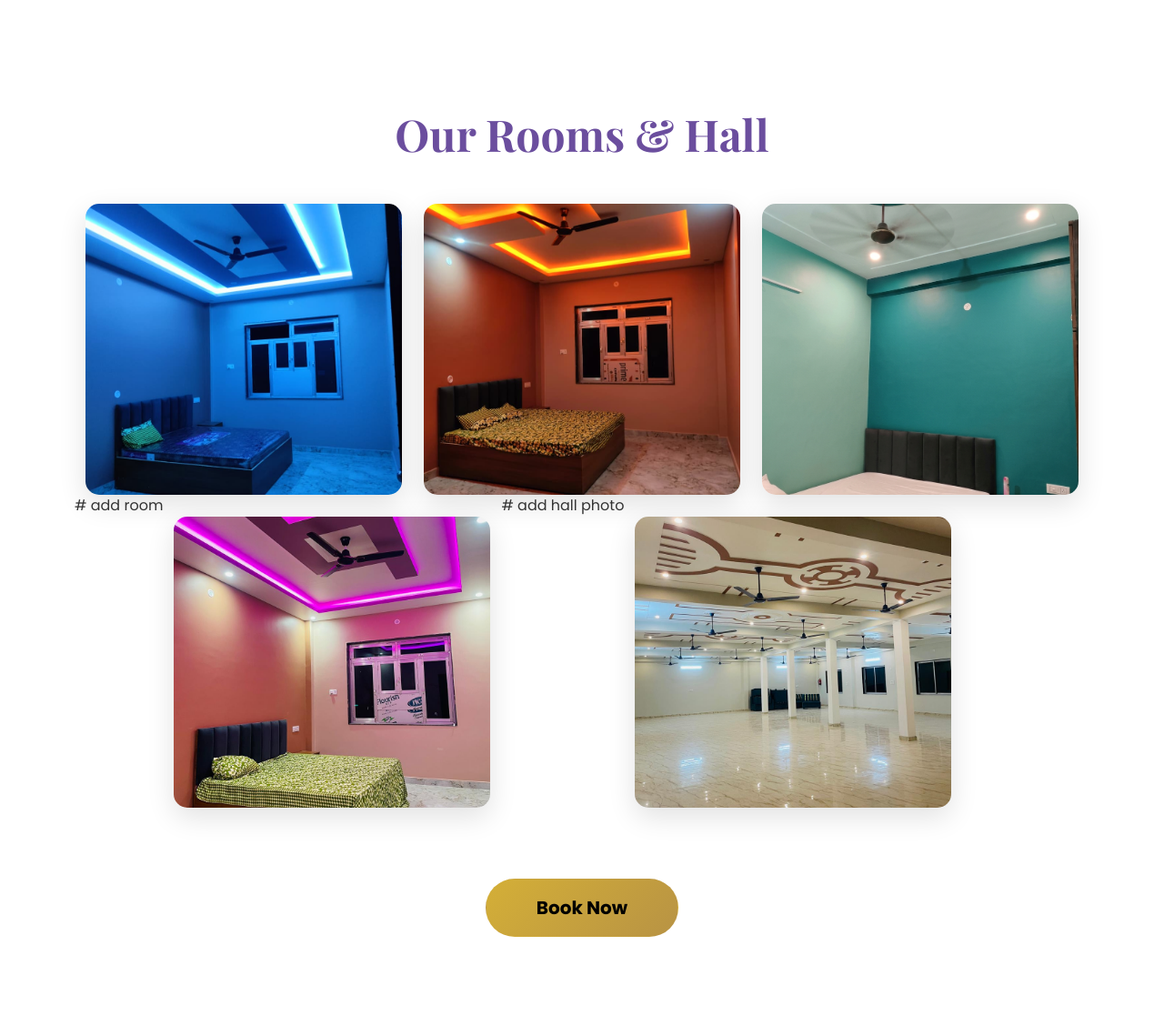
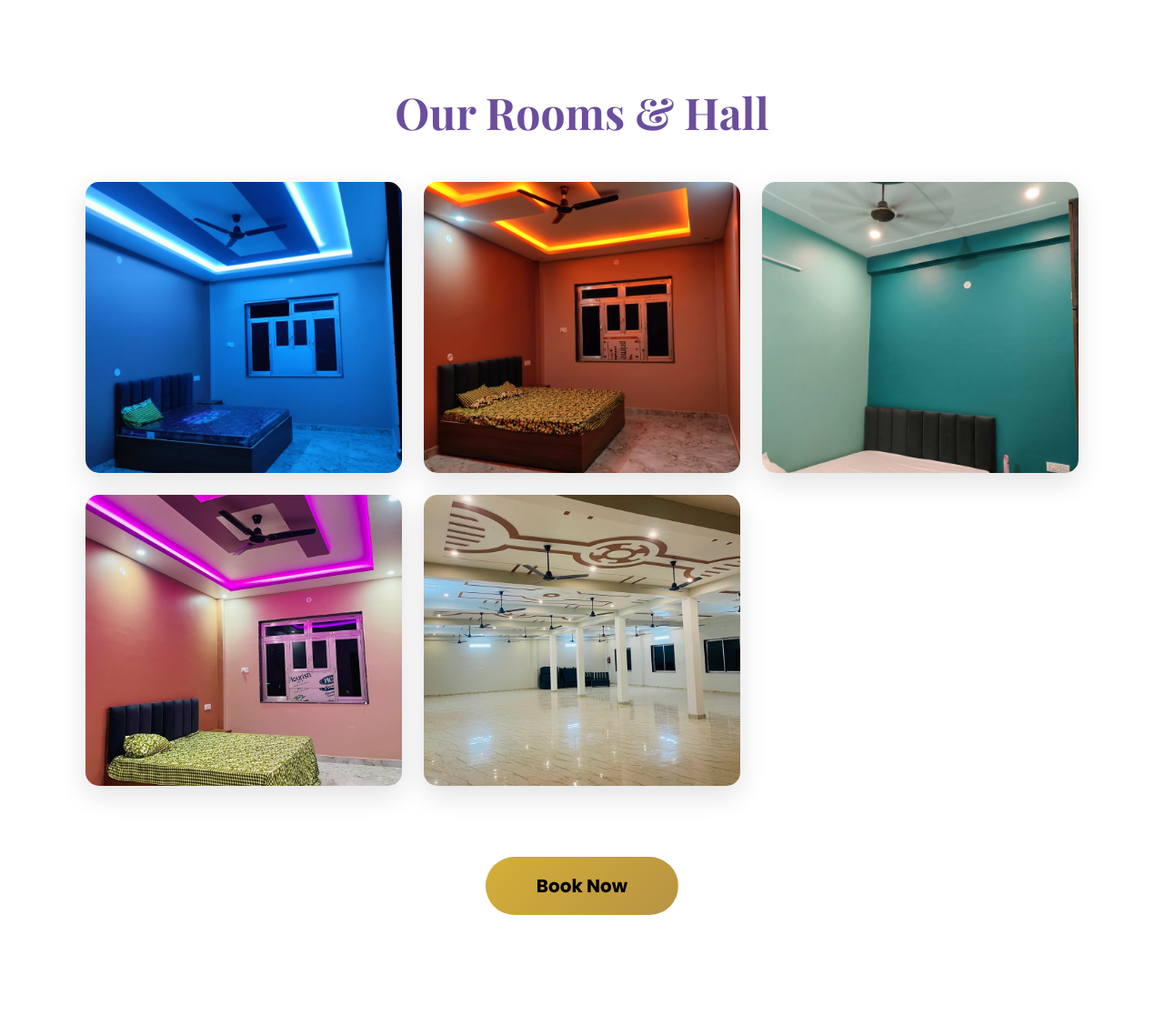
Before and after one commit to Umair9305/Janta-Marriage-Lawn, a Flask app: page / in a window 1280 px wide. Shown: the part 3031-4159 px from the top of the page at 91% size. Run offline with Flask 3, Linux system fonts and the light colour scheme; some libraries are stand-ins or nearby versions.

Commit message:
Replace comments with HTML comment syntax

```diff
--- a/templates/index.html
+++ b/templates/index.html
@@ -195,7 +195,7 @@
                 </div>
                 <div class="col-lg-6">
                     <img src="/static/images/lawn-main.jpg" class="img-fluid rounded" alt="Lighting Decoration">
-                    # add one more light
+                     <!-- add one more light -->
                     <img src="/static/images/light.jpg" class="img-fluid rounded" alt="Lighting Decoration">
 
                 </div>
@@ -294,7 +294,7 @@
                 </div>
             </div>
 
-# add room
+
             <div class="col-lg-4 col-md-6">
                 <div class="room-photo">
                     <img src="/static/images/room4.jpg"
@@ -304,7 +304,6 @@
             </div>
 
 
-# add hall photo
 <div class="col-lg-4 col-md-6">
                 <div class="room-photo">
                     <img src="/static/images/hall.jpg"
```
